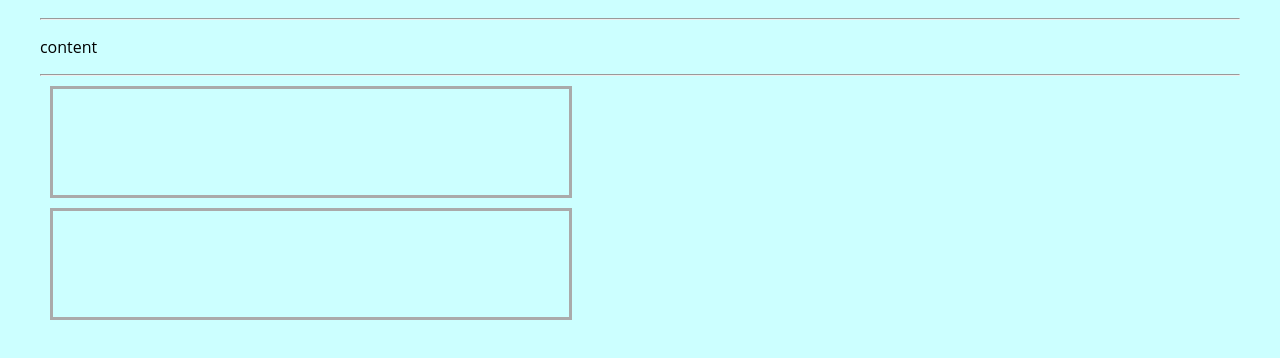
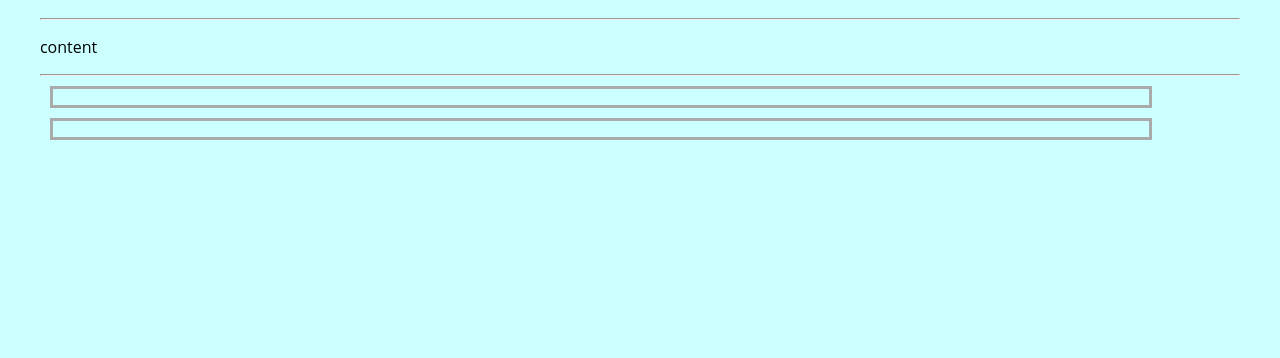
Before and after one commit to xerathyang/test, a plain HTML site: page index.html in a window 1280 px wide. Shown: the part 96-454 px from the top of the page. Drawn offline with nearby package versions, Linux system fonts and the light colour scheme.

Commit message:
change div size

```diff
--- a/index.html
+++ b/index.html
@@ -5,7 +5,7 @@
 		<script src="https://code.jquery.com/ui/1.12.1/jquery-ui.min.js"></script>
 		<title>test</title>
 		<style type="text/css">
-		#set1, #set2{width:500px; height:90px; margin:10px; padding:8px; border:3px solid #aaaaaa;}
+		#set1, #set2{width:90%; height:30%; margin:10px; padding:8px; border:3px solid #aaaaaa;}
 		</style>
 		<script>
 
```
